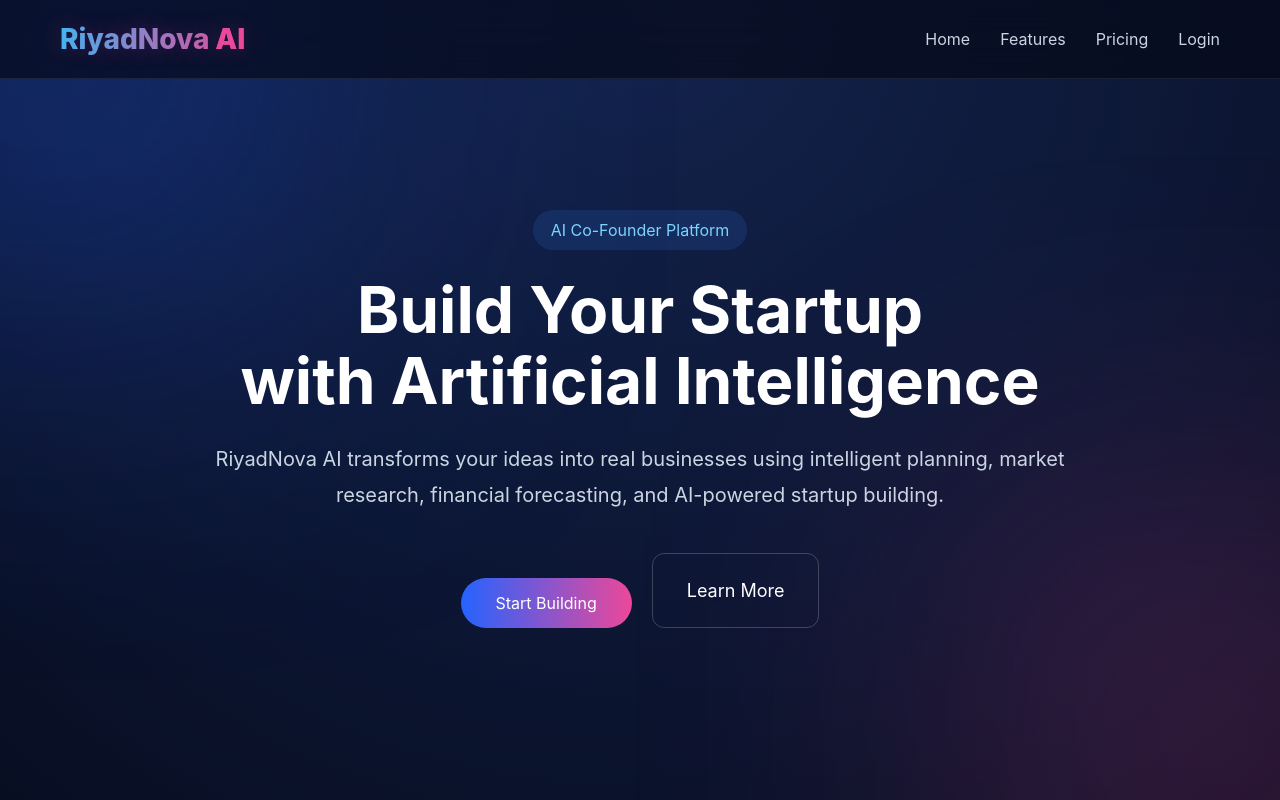
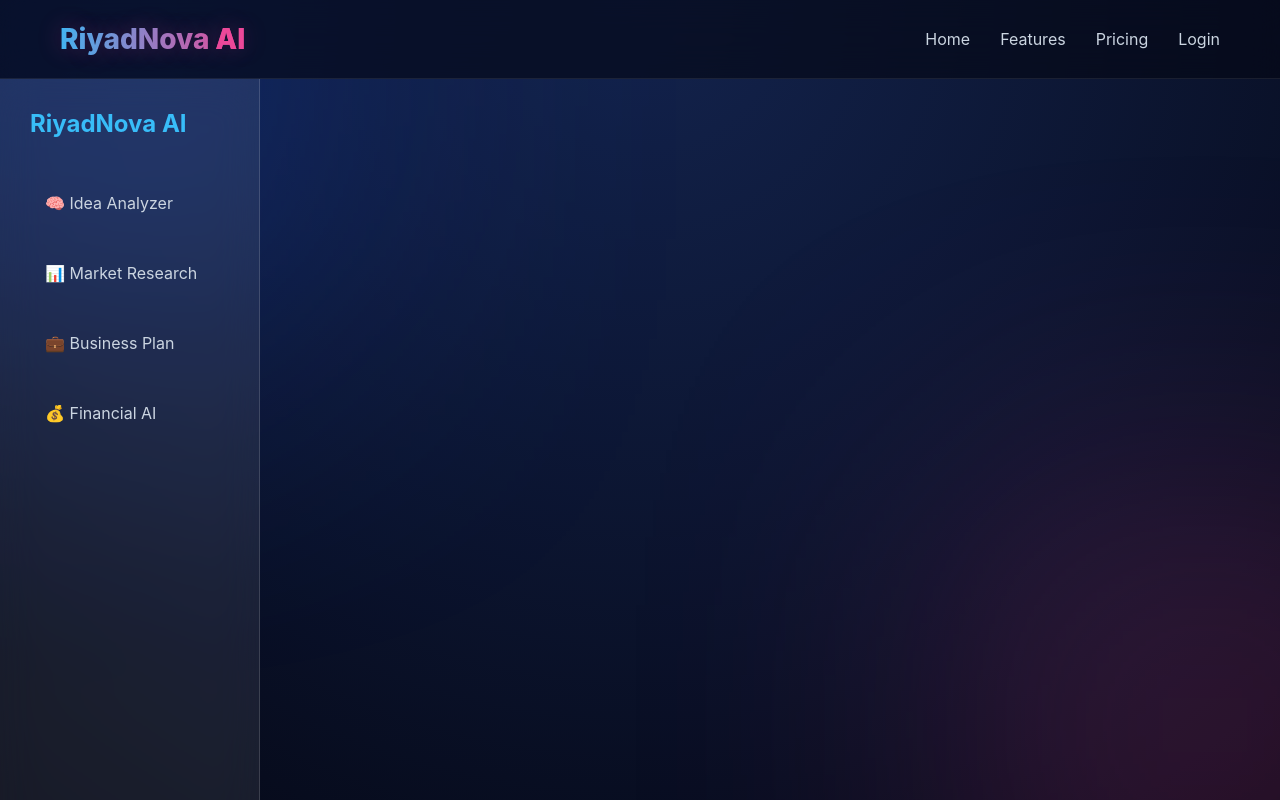
Before and after one commit to Ryad-S/RiyadNova-AI., a React (Vite) app in the folder frontend/: page / in a window 1280 px wide. Shown: the top 800 px of the page. Built offline with nearby package versions, Linux system fonts and the light colour scheme.

Commit message:
Update App.tsx

```diff
--- a/frontend/src/App.tsx
+++ b/frontend/src/App.tsx
@@ -1,66 +1,59 @@
-import Navbar from './components/Navbar'
-import Features from './components/Features'
-import Dashboard from './pages/Dashboard'
+import { BrowserRouter, Routes, Route } from "react-router-dom"
+
+import Navbar from "./components/Navbar"
+import Sidebar from "./components/Sidebar"
+
+import Features from "./components/Features"
+
+import Dashboard from "./pages/Dashboard"
+import IdeaAnalyzer from "./pages/IdeaAnalyzer"
+import MarketResearch from "./pages/MarketResearch"
+import BusinessPlan from "./pages/BusinessPlan"
+import FinancialAI from "./pages/FinancialAI"
+
 
 function App() {
 
   return (
 
-    <>
+    <BrowserRouter>
 
       <Navbar />
 
+      <div className="app-layout">
 
-      <section className="hero">
-
-        <div className="hero-content">
-
-          <span className="badge">
-            AI Co-Founder Platform
-          </span>
+        <Sidebar />
 
 
-          <h1>
-            Build Your Startup
-            <br />
-            with Artificial Intelligence
-          </h1>
+        <main className="main-content">
+
+          <Routes>
+
+            <Route path="/" element={<Dashboard />} />
+
+            <Route path="/idea-analyzer" element={<IdeaAnalyzer />} />
+
+            <Route path="/market-research" element={<MarketResearch />} />
+
+            <Route path="/business-plan" element={<BusinessPlan />} />
+
+            <Route path="/financial-ai" element={<FinancialAI />} />
 
 
-          <p>
-            RiyadNova AI transforms your ideas into real businesses
-            using intelligent planning, market research,
-            financial forecasting, and AI-powered startup building.
-          </p>
+          </Routes>
 
 
-          <div className="hero-buttons">
-
-            <button className="primary-btn">
-              Start Building
-            </button>
+        </main>
 
 
-            <button className="secondary-btn">
-              Learn More
-            </button>
-
-          </div>
-
-        </div>
-
-      </section>
+      </div>
 
 
-      <Features />
+    </BrowserRouter>
+
+  )
+
+}
 
 
-      <Dashboard />
-
-
-    </>
-
-  )
-}
-
 export default App
```
